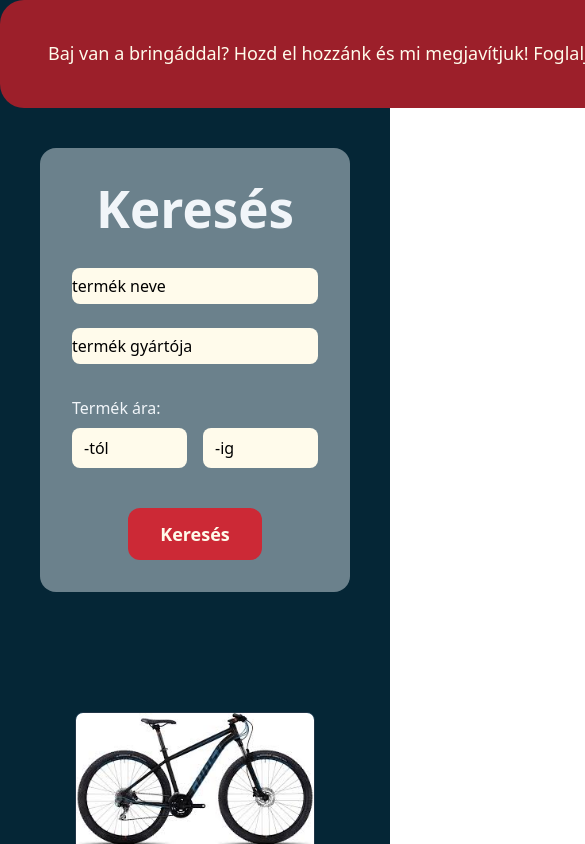
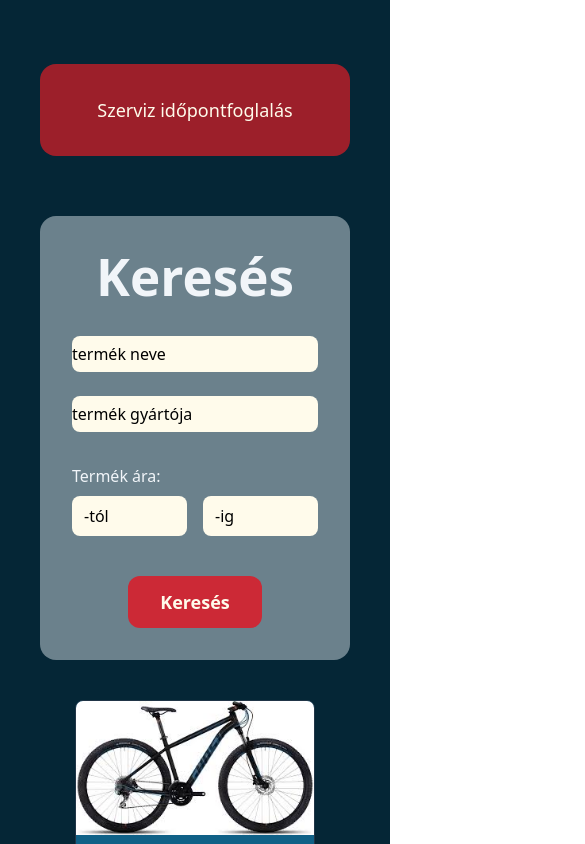
Before and after one commit to hihi-dotcom/CrossCountryBuilds_Webshop, a React (Vite) app in the folder frontend/cross_country_builds/: page / in a window 390 px wide. Shown: the top 844 px of the page, 585 px wide, since content can reach past the window. Built offline with nearby package versions, Linux system fonts and the light colour scheme.

Commit message:
working on the home page mobil design and it's ready

```diff
--- a/frontend/cross_country_builds/src/components/dateTimeforpagescomponents/datetimesection.tsx
+++ b/frontend/cross_country_builds/src/components/dateTimeforpagescomponents/datetimesection.tsx
@@ -1,8 +1,18 @@
+
 export function DateTimeSection(){
     return(
-        <div className=" flex-row text-amber-50 bg-[#9c1f2a] w-max p-7 rounded-3xl">
-            <p className="flex-col inline-flex px-5 text-lg">Baj van a bringáddal? Hozd el hozzánk és mi megjavítjuk! Foglalj időpontot, akár most!</p>
-            <button type="button" className=" flex-col inline-flex bg-[#6b818c] text-amber-50 p-3.5 rounded-lg">Foglalok!</button>
-        </div>
+        <>
+            <div className=" hidden sm:flex mx-auto items-center text-amber-50 bg-[#9c1f2a] w-max p-7 rounded-3xl">
+                <p className="flex-col inline-flex px-5 text-lg">Baj van a bringáddal? Hozd el hozzánk és mi megjavítjuk! Foglalj időpontot, akár most!</p>
+                <button type="button" className=" flex-col inline-flex bg-[#6b818c] text-amber-50 p-3.5 rounded-lg">Foglalok!</button>
+            </div>
+            <div className="flex sm:hidden sm:w-full justify-around mt-6 text-amber-50 bg-[#9c1f2a] p-8 rounded-2xl text-lg">
+                <button className="flex-col inline-flex px-5">Szerviz időpontfoglalás </button>
+
+            </div>
+        </>
+
+
+
     );
 }
--- a/frontend/cross_country_builds/src/components/szurokComponents/szurok.tsx
+++ b/frontend/cross_country_builds/src/components/szurokComponents/szurok.tsx
@@ -1,15 +1,16 @@
 import { TextInput } from "../formFieldComponents/inputwithPlaceholder";
 import { FormField } from "../formFieldComponents/textField";
 
+
 export function Szurok() {
     return (
-        <div className="szurok p-8 bg-[#6b818c] rounded-2xl max-w-md mx-auto ">
+        <div className="szurok p-8 bg-[#6b818c] rounded-2xl max-w-md mx-auto mt-5">
 
             <h1 className="text-center text-4xl font-semibold text-slate-100 mb-8">
                 Keresés
             </h1>
 
-            {/* Termék név + gyártó */}
+
             <div className="space-y-6 w-full">
 
                 <FormField
@@ -26,7 +27,7 @@ export function Szurok() {
 
             </div>
 
-            {/* Termék ára */}
+
             <div className="mt-8 w-full">
                 <label className="block text-slate-100 mb-2">Termék ára:</label>
 
@@ -49,7 +50,7 @@ export function Szurok() {
                 </div>
             </div>
 
-            {/* Gomb */}
+
             <button
                 type="button"
                 className="mt-10 block mx-auto bg-[#cc2936] text-amber-50 py-3 px-8
@@ -59,6 +60,8 @@ export function Szurok() {
                 Keresés
             </button>
         </div>
+
+
     );
 
 
--- a/frontend/cross_country_builds/src/components/termekcomponents/termekCardSor.tsx
+++ b/frontend/cross_country_builds/src/components/termekcomponents/termekCardSor.tsx
@@ -6,7 +6,7 @@ import { Szurok } from "../szurokComponents/szurok";
 export function Products(){
     return(
         <section>
-            <div className="flex  mt-20 md:justify-end lg:justify-end lg:p-30 overflow-auto  w-full">
+            <div className="flex   md:justify-end lg:justify-end lg:p-30 overflow-auto  w-full">
 
                 <div className="grid grid-cols-1 sm:grid-cols-2 lg:grid-cols-3 gap-8 flex-1 justify-center place-items-center">
                     {bikeProducts.map(bikeP => <Product kep={BikeImg} {...bikeP} key={bikeP.name}/>)}
--- a/frontend/cross_country_builds/src/pages/HomePage.tsx
+++ b/frontend/cross_country_builds/src/pages/HomePage.tsx
@@ -4,11 +4,9 @@ import { DateTimeSection } from "../components/dateTimeforpagescomponents/dateti
 
 export function Home(){
     return(
-        <main>
-            <div>
-                <DateTimeSection/>
-            </div>
-            <div className="flex flex-col md:flex-row gap-10 px-10 py-10">
+        <main className="flex flex-col gap-10 px-10 py-10">
+            <DateTimeSection/>
+            <div className="flex flex-col md:flex-row gap-10">
                 <div>
                     <Szurok/>
                 </div>
```
